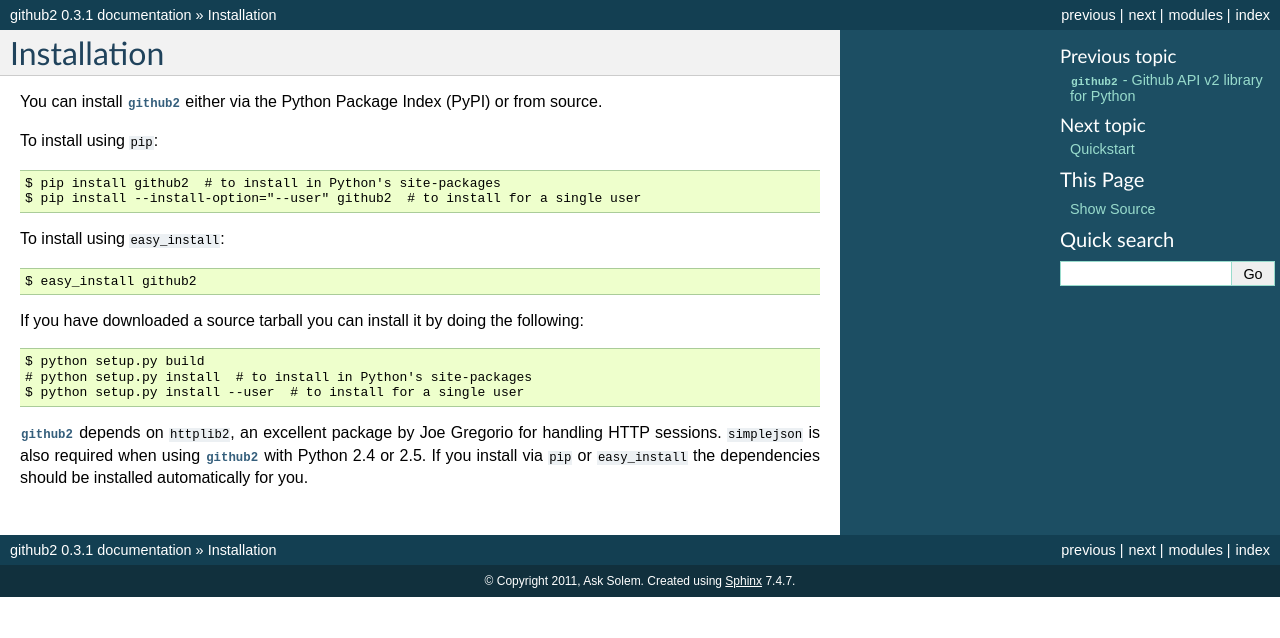
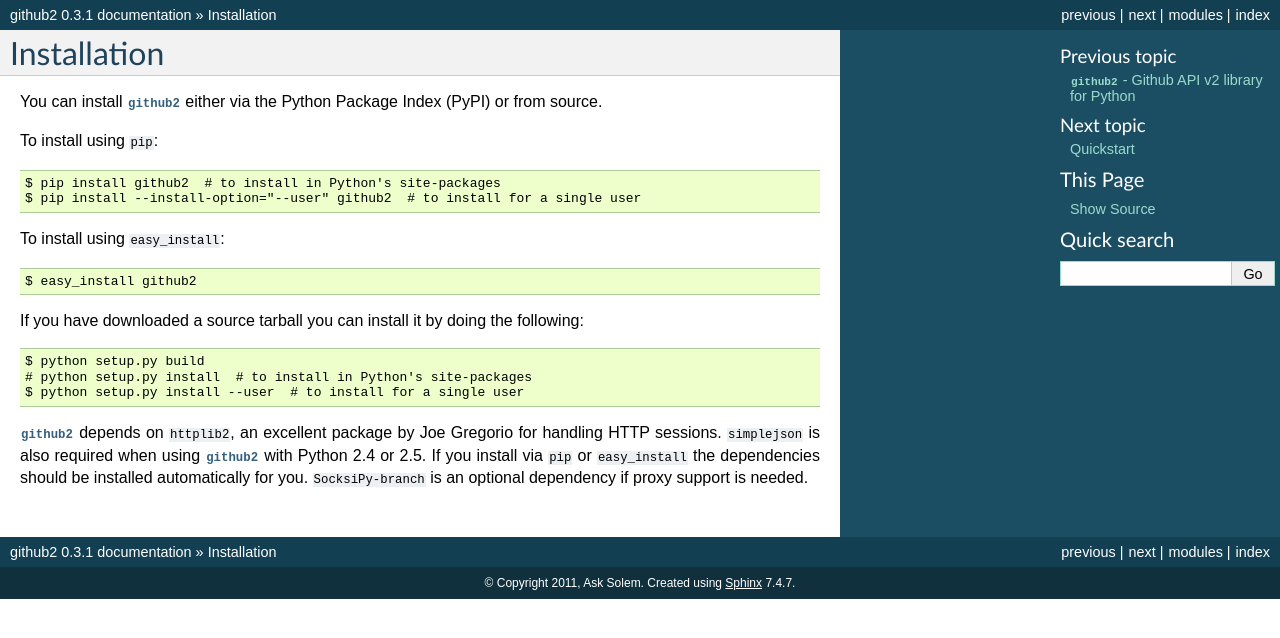
Before and after one commit to ask/python-github2, a Sphinx documentation site: the page built from doc/install.rst, in a window 1280 px wide. Shown: the top 638 px of the page. Built offline with Sphinx 7.4.7, drawn with Linux system fonts in a browser that asks for light colours; cross-references to code outside the pages are shown as plain code.

Commit message:
Adding SocksiPy-branch to install.rst.

```diff
--- a/doc/install.rst
+++ b/doc/install.rst
@@ -24,3 +24,4 @@
 Gregorio for handling HTTP sessions.  :pypi:`simplejson` is also required when
 using :mod:`github2` with Python 2.4 or 2.5.  If you install via ``pip`` or
 ``easy_install`` the dependencies should be installed automatically for you.
+:pypi:`SocksiPy-branch` is an optional dependency if proxy support is needed.
```
